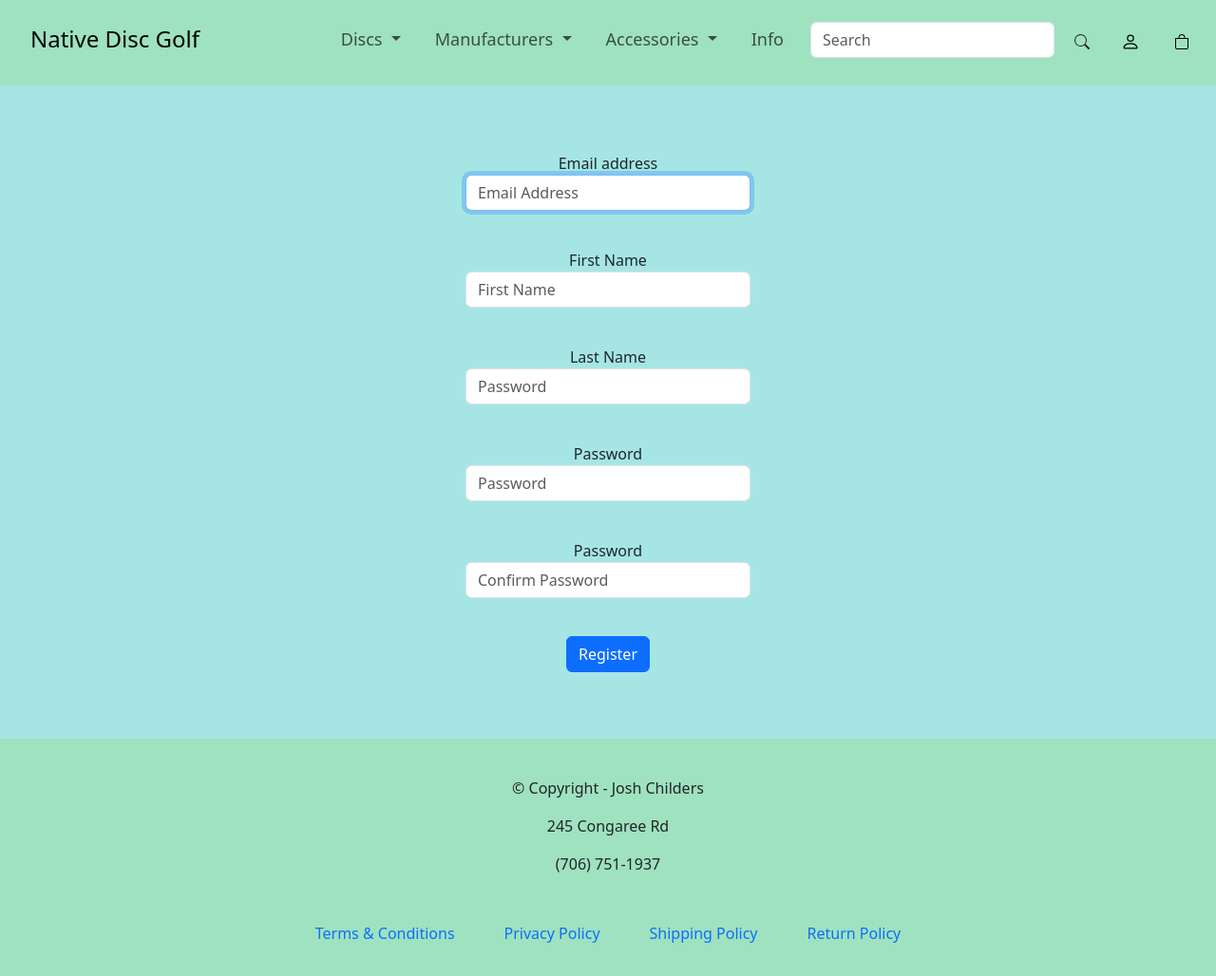
After one commit to joshchilders/cs50-project, a Flask app: page /register in a window 1280 px wide. The commit adds this page. Shown: the whole page at 95% size. Run offline with Flask 2, Linux system fonts and the light colour scheme.

Commit message:
Added login/register functionality (not finished)

```diff
--- a/app.py
+++ b/app.py
@@ -1,8 +1,28 @@
+import re
 import sqlite3
 
+from flask import Flask, flash, redirect, render_template, request, session
+from flask_session import Session
+from werkzeug.security import check_password_hash, generate_password_hash
+from helpers import apology, login_required
 from flask import Flask, redirect, render_template, request
 
+# Configure application
 app = Flask(__name__)
+
+# Configure session to use filesystem (instead of signed cookies)
+app.config["SESSION_PERMANENT"] = False
+app.config["SESSION_TYPE"] = "filesystem"
+Session(app)
+
+@app.after_request
+def after_request(response):
+    """Ensure responses aren't cached"""
+    response.headers["Cache-Control"] = "no-cache, no-store, must-revalidate"
+    response.headers["Expires"] = 0
+    response.headers["Pragma"] = "no-cache"
+    return response
+
 
 @app.route("/")
 def index():
@@ -22,6 +42,113 @@ def index():
     connection.close()
 
     return render_template("index.html", new_releases=new_releases)
+
+
+@app.route("/login", methods=["GET", "POST"])
+def login():
+    """Log user in"""
+
+    # Forget any user_id
+    session.clear()
+
+    # User reached route via POST (as by submitting a form via POST)
+    if request.method == "POST":
+
+        # Ensure email was submitted
+        if not request.form.get("email"):
+            return apology("must provide email", 403)
+
+        # Ensure password was submitted
+        elif not request.form.get("password"):
+            return apology("must provide password", 403)
+
+        # Query database for email
+        connection = sqlite3.connect("inventory.db")
+        cursor = connection.cursor()
+        cursor.execute("SELECT * FROM users WHERE email = ?", [request.form.get("email")])
+        rows = cursor.fetchall()
+
+        # Ensure email exists and password is correct
+        if len(rows) != 1 or not check_password_hash(rows[0][2], request.form.get("password")):
+            return apology("invalid email and/or password", 403)
+
+        # Remember which user has logged in
+        session["user_id"] = rows[0][0]
+
+        # Close database connection
+        connection.close()
+
+        # Redirect user to home page
+        return redirect("/")
+
+    # User reached route via GET (as by clicking a link or via redirect)
+    else:
+        return render_template("login.html")
+
+
+@app.route("/register", methods=["GET", "POST"])
+def register():
+    """Register user"""
+    # User reached route via POST (as by submitting a form via POST)
+    if request.method == "POST":
+
+        # Ensure email was submitted
+        if not request.form.get("email"):
+            return apology("must provide email")
+
+        # Ensure first name was submitted
+        if not request.form.get("first_name"):
+            return apology("must provide first name")
+
+        # Ensure last name was submitted
+        elif not request.form.get("last_name"):
+            return apology("must provide last name")
+
+        # Ensure password was submitted
+        elif not request.form.get("password"):
+            return apology("must provide password")
+
+        # Ensure password confirmation was submitted
+        elif not request.form.get("confirmation"):
+            return apology("must confirm password")
+
+        # Ensure passwords match
+        elif request.form.get("password") != request.form.get("confirmation"):
+            return apology("passwords do not match")
+
+        # Ensure password is strong
+        password_pattern = "^(?=.*?[A-Z])(?=.*?[a-z])(?=.*?[0-9])(?=.*?[#?!@$%^&*-]).{8,}$"
+        if not re.match(password_pattern, request.form.get("password")):
+            return apology("password must be at least 8 characters, must contain one uppercase letter, one lowercase letter, one number, and one special character")
+
+        # Query database for email
+        connection = sqlite3.connect("inventory.db")
+        cursor = connection.cursor()
+        cursor.execute("SELECT * FROM users WHERE email = ?", [request.form.get("email")])
+        rows = cursor.fetchall()
+
+        # Ensure email does not exist
+        if len(rows) != 0:
+            return apology("username already exists")
+
+        # Add user to database
+        email = request.form.get("email")
+        hash = generate_password_hash(request.form.get("password"))
+        first_name = request.form.get("first_name")
+        last_name = request.form.get("last_name")
+        cursor.execute("INSERT INTO users (email, password, first_name, last_name) VALUES(?, ?, ?, ?)", (email, hash, first_name, last_name))
+        connection.commit()
+
+        # Close database connection
+        connection.close()
+
+        # Redirect user to login page
+        return redirect("/login")
+
+    # User reached route via GET (as by clicking a link or via redirect)
+    else:
+        return render_template("register.html")
+
 
 @app.route("/search")
 def search():
@@ -47,6 +174,7 @@ def search():
     connection.close()
 
     return render_template("search.html", search=search, result_number=result_number, results=results)
+
 
 @app.route("/item")
 def item():
@@ -89,6 +217,7 @@ def item():
 
     return render_template("item.html", items=items, plastics=plastics, runs=runs, title=title)
 
+
 @app.route("/search-by-type")
 def search_by_type():
 
@@ -111,6 +240,7 @@ def search_by_type():
 
     return render_template("search-by-type.html", type=type, results=results)
 
+
 @app.route("/search-by-brand")
 def search_by_brand():
 
--- a/static/styles.css
+++ b/static/styles.css
@@ -129,7 +129,8 @@ hr {
 }
 
 #team-profiles .card {
-    width: 20rem;
+    width: 18%;
+    height: auto;
     padding-top: 10px;
 }
 
@@ -268,6 +269,17 @@ hr {
     height: auto;
 }
 
+.login-form {
+    width: 300px;
+    text-align: center;
+    margin: auto;
+    padding: 50px 0;
+}
+
+.login-form .form-group {
+    padding: 20px 0;
+}
+
 .footer-info {
     text-align: center;
 }
--- a/templates/layout.html
+++ b/templates/layout.html
@@ -80,14 +80,14 @@
 			</form>
 			<ul class="navbar-nav">
 				<li class="nav-item dropdown">
-					<a class="navbar-brand" href="#">
+					<a class="navbar-brand" href="/login">
 						<svg xmlns="http://www.w3.org/2000/svg" width="20" height="20" fill="currentColor" class="bi bi-person" viewBox="0 0 16 16">
 							<path d="M8 8a3 3 0 1 0 0-6 3 3 0 0 0 0 6Zm2-3a2 2 0 1 1-4 0 2 2 0 0 1 4 0Zm4 8c0 1-1 1-1 1H3s-1 0-1-1 1-4 6-4 6 3 6 4Zm-1-.004c-.001-.246-.154-.986-.832-1.664C11.516 10.68 10.289 10 8 10c-2.29 0-3.516.68-4.168 1.332-.678.678-.83 1.418-.832 1.664h10Z"/>
 						</svg>
 					</a>
 				</li>
 				<li>
-					<a class="navbar-brand" href="#">
+					<a class="navbar-brand" href="/cart">
 						<svg xmlns="http://www.w3.org/2000/svg" width="16" height="16" fill="currentColor" class="bi bi-bag" viewBox="0 0 16 16">
 							<path d="M8 1a2.5 2.5 0 0 1 2.5 2.5V4h-5v-.5A2.5 2.5 0 0 1 8 1zm3.5 3v-.5a3.5 3.5 0 1 0-7 0V4H1v10a2 2 0 0 0 2 2h10a2 2 0 0 0 2-2V4h-3.5zM2 5h12v9a1 1 0 0 1-1 1H3a1 1 0 0 1-1-1V5z"/>
 						</svg>
--- /dev/null
+++ b/templates/register.html
@@ -0,0 +1,35 @@
+{% extends "layout.html" %}
+
+{% block title %}
+    Register
+{% endblock %}
+
+{% block main %}
+<div class="login-form">
+    <form action="/register" method="post">
+        <div class="form-group">
+            <label for="email">Email address</label>
+            <input autofocus type="email" class="form-control" id="email" name="email" aria-describedby="emailHelp" required placeholder="Email Address">
+        </div>
+        <div class="form-group">
+            <label for="first_name">First Name</label>
+            <input type="text" class="form-control" id="first_name" name="first_name" required placeholder="First Name">
+        </div>
+        <div class="form-group">
+            <label for="last_name">Last Name</label>
+            <input type="text" class="form-control" id="last_name" name="last_name" required placeholder="Password">
+        </div>
+        <div class="form-group">
+            <label for="password">Password</label>
+            <input type="password" class="form-control" id="password" name="password" required placeholder="Password">
+        </div>
+        <div class="form-group">
+            <label for="confirmation">Password</label>
+            <input type="password" class="form-control" id="confirmation" name="confirmation" required placeholder="Confirm Password">
+        </div>
+        <div class="form-group">
+            <button type="submit" class="btn btn-primary">Register</button>
+        </div>
+    </form>
+</div>
+{% endblock %}
```
Also changed, not shown: helpers.py (added, +30 -0 lines), templates/account.html (added, +11 -0 lines), templates/apology.html (added, +10 -0 lines), templates/login.html (added, +24 -0 lines), templates/search-by-brand.html (added, +29 -0 lines), templates/search-by-type.html (added, +29 -0 lines), inventory.db, 4 other files.
